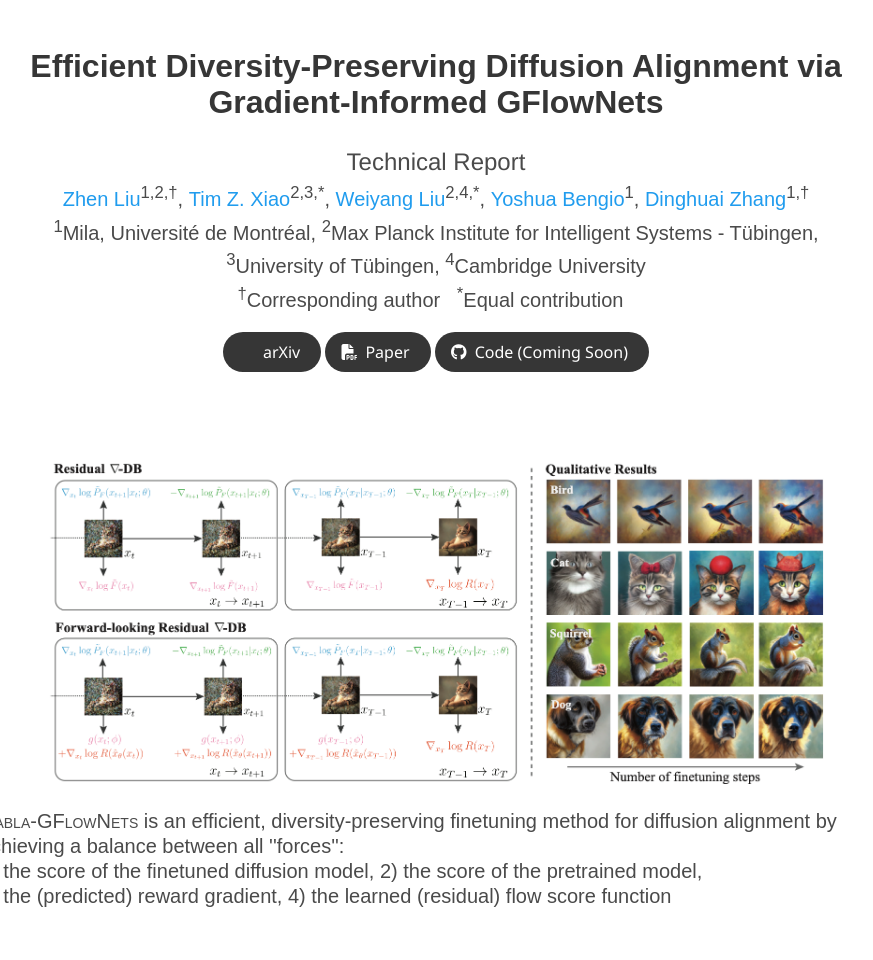
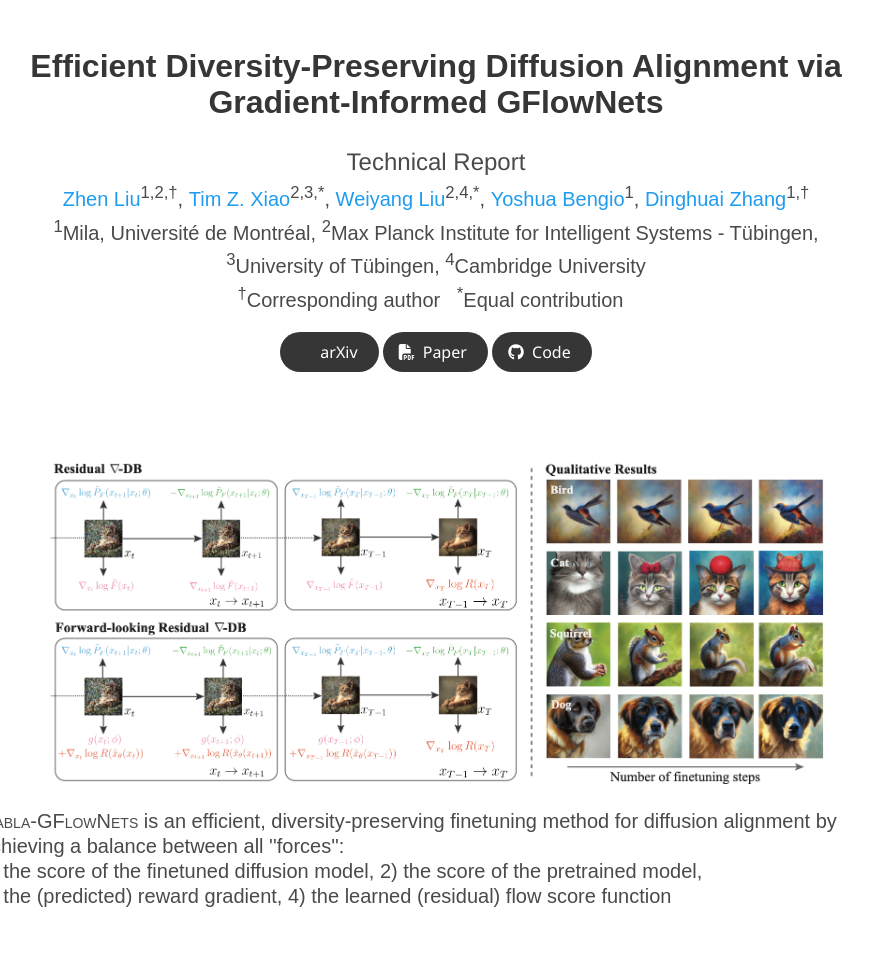
Before and after one commit to nabla-gfn/nabla-gfn.github.io, a plain HTML site: page index.html in a window 1280 px wide. Shown: the top 960 px of the page, without its empty margins (204-1077 px from the left). Drawn offline with nearby package versions, Linux system fonts and the light colour scheme; some packages are replaced by stand-ins of ours; a script that the page names is missing; some icons are missing; a web font is replaced by a local one.

Commit message:
Update index.html

```diff
--- a/index.html
+++ b/index.html
@@ -236,11 +236,11 @@
 
                                 <!-- Github Link. -->
                                 <span class="link-block">
-                                    <a class="external-link button is-normal is-rounded is-dark" href="">
+                                    <a class="external-link button is-normal is-rounded is-dark" href="https://github.com/lzzcd001/nabla-gfn">
                                         <span class="icon">
                                             <i class="fab fa-github"></i>
                                         </span>
-                                        <span>Code (Coming Soon)</span>
+                                        <span>Code</span>
                                     </a>
                                 </span>
                                 <span class="link-block"></span>
```
